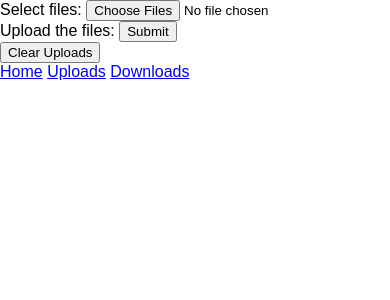
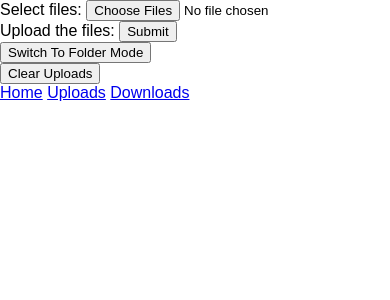
Before and after one commit to vnikonv/flask_server, a Flask app: page /uploads in a window 390 px wide. Shown: the top 300 px of the page. Run offline with Flask 3, Linux system fonts and the light colour scheme; parts of the project's set-up code (start-up, migrations or seed data) failed here and were passed over.

Commit message:
Upload history items now contain upload time. Folder uploads work now. Webkit does not work on phone browsers, so there will be a system made for extracting files from a user-submitted archive with similar outcomes to webkit folder upload.

```diff
--- a/app/routes/uploads.py
+++ b/app/routes/uploads.py
@@ -1,16 +1,21 @@
 from flask import Blueprint, render_template, request, redirect, session, flash
-from os.path import join
+from os import makedirs
+from os.path import join, normpath, dirname
 from app import STORAGE
+from datetime import datetime
 
 uploads_bp = Blueprint('uploads', __name__)
 
 @uploads_bp.route('/uploads', methods=['GET', 'POST']) # When the /uploads route is accessed, it will call the uploads function
+@uploads_bp.route('/uploads?', methods=['GET', 'POST'])
 def uploads():
     confirm = False # Variable to determine if the user has confirmed to clear the uploads history
     if request.method == 'POST' and request.form.get('confirm') == '1':
         confirm = True
+    mode = request.args.get('mode', '0')
     up_files = session.get('up_files', []) # Retrieves the list of uploaded files from the session, else defaults up_files to an empty array
-    return render_template('uploads.html', up_files=up_files, confirm=confirm) # The html file that lists uploaded files
+    return render_template('uploads.html', mode=mode, up_files=up_files, confirm=confirm) # The html file that lists uploaded files
+
 
 @uploads_bp.route('/uploads/upload', methods=['POST']) # When the /upload route is accessed with a POST request, it will call the upload function
 def upload():
@@ -20,12 +25,16 @@ def upload():
         return redirect('/uploads')
     else:
         up_files = request.files.getlist('selected') # Variable for composing a user uploads history
-        if session['up_files'] is None:  # If the session does not have a list of uploaded files, initializes it
-            session['up_files'] = [file.filename for file in up_files]  # Saves the list of uploaded files in the session
+        up_time = datetime.now().strftime('%Y-%m-%d %H:%M:%S')
+        for file in up_files: # Iterates through all files in the request and saves them to the server
+            filepath = normpath(join(STORAGE, file.filename)) # Constructs the full path to the file in the storage directory, normalizing it to avoid directory traversal issues
+            makedirs(dirname(filepath), exist_ok=True)  # Ensures that the directory exists before saving the file
+            file.save(filepath) # Saves the file to the storage directory with a secure filename
+        if session.get('up_files', None) is None:  # If the session does not have a list of uploaded files, initializes it
+            session['up_files'] = [f'{file.filename} at {up_time}' for file in up_files]  # Saves the list of uploaded files in the session
         else: # If the session already has a list of uploaded files, appends the new files to it
-            session['up_files'] += [file.filename for file in up_files]
-        for file in up_files: # Iterates through all files in the request and saves them to the server
-            file.save(join(STORAGE, file.filename))
+            session['up_files'] += [f'{file.filename} at {up_time}' for file in up_files]
+        flash(f'Files uploaded successfully at {up_time}.', 'success')
         return redirect('/uploads') # Redirects to the uploads page after saving files
 
 @uploads_bp.route('/uploads/clear', methods=['POST']) # When the /uploads/clear route is accessed with a POST request, it will call the clear_uploads function
--- a/app/templates/uploads.html
+++ b/app/templates/uploads.html
@@ -5,10 +5,30 @@
 {% block body %}
 <form method="POST" action="/uploads/upload" enctype="multipart/form-data">
     <!-- This enctype is for sending multiple binary files with different content type headers -->
+    {% if mode == '0' %}
     <label for="selected">Select files:</label>
     <input type="file" name="selected" multiple="multiple">
+    {% elif mode == '1' %}
+    <label for="selected">Select a folder:</label>
+    <input type="file" name="selected" multiple="multiple" webkitdirectory>
+    {% else %}
+    <label for="selected">Select an archive:</label>
+    <input type="file" name="selected" multiple="multiple" accept=".zip, .7z, .tar, .gz">
+    {% endif %}
     <label for="selected">Upload the files:</label>
     <input type="submit">
+</form>
+<form method="GET">
+    {% if mode == '1' %}
+    <input type="hidden" name="mode" value="2">
+    <button type="submit">Switch To Archive Mode</button>
+    {% elif mode == '0' %}
+    <input type="hidden" name="mode" value="1">
+    <button type="submit">Switch To Folder Mode</button>
+    {% else %}
+    <input type="hidden" name="mode" value="0">
+    <button type="submit">Switch To File Mode</button>
+    {% endif %}
 </form>
 <!-- Logic for displaying uploads history -->
 {% if up_files %}
@@ -18,7 +38,7 @@
     {% endfor %}
     </ul>
 {% endif %}
-<form method="post">
+<form method="POST">
     {% if not confirm %}
         <input type="hidden" name="confirm" value="1">
         <button type="submit">Clear Uploads</button>
--- a/run.py
+++ b/run.py
@@ -1,7 +1,9 @@
 """
 # Flask application to upload and download files by client devices of a local access network.
 # No JavaScript is used.
-# It is possible to upload and download multiple folders or files at once.
+# It is possible to upload and download multiple files at once.
+# When folders are uploaded with either webkit or archive mode, file structure is preserved.
+# When archives are uploaded in the archive upload mode, the files are extracted on the server.
 # To run the server locally, install the requirements and run this file.
 """
 from app import create_app
```
Also changed, not shown: README.md.
